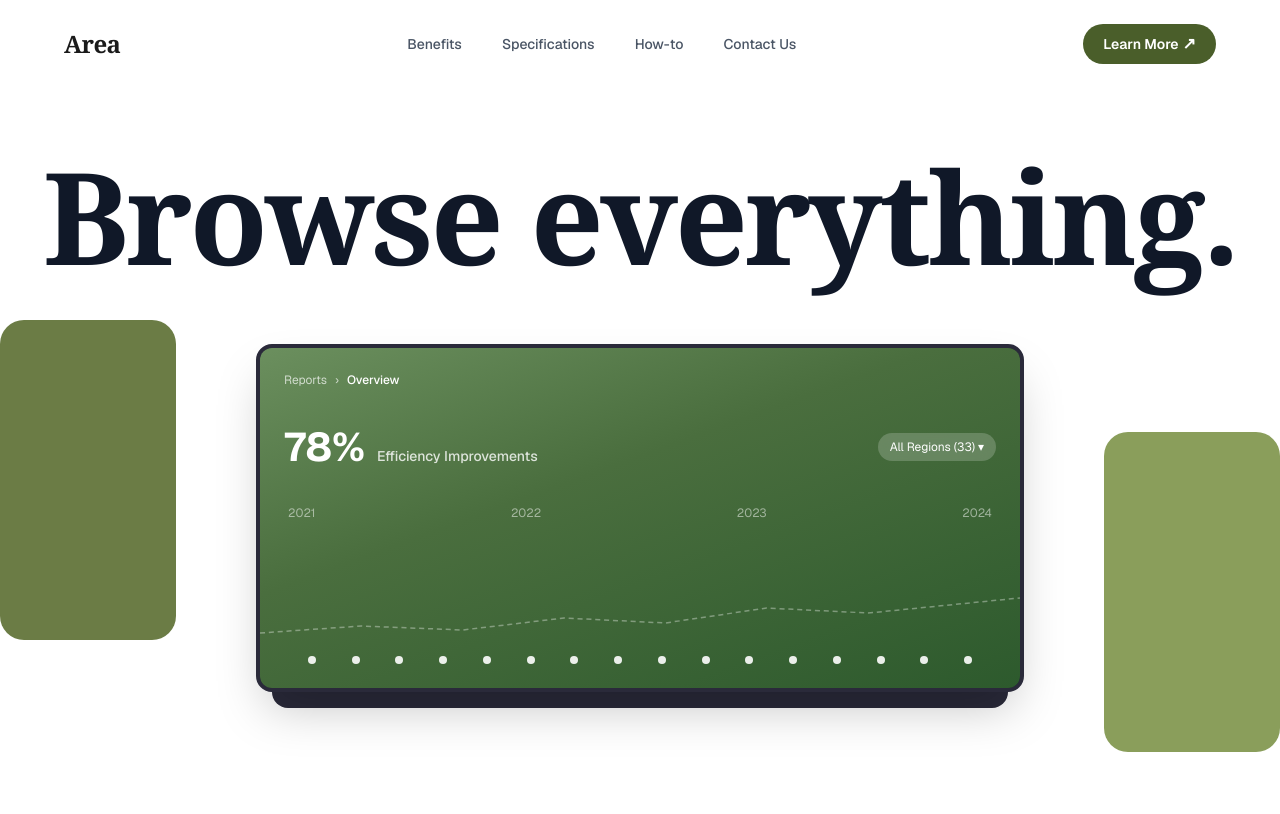
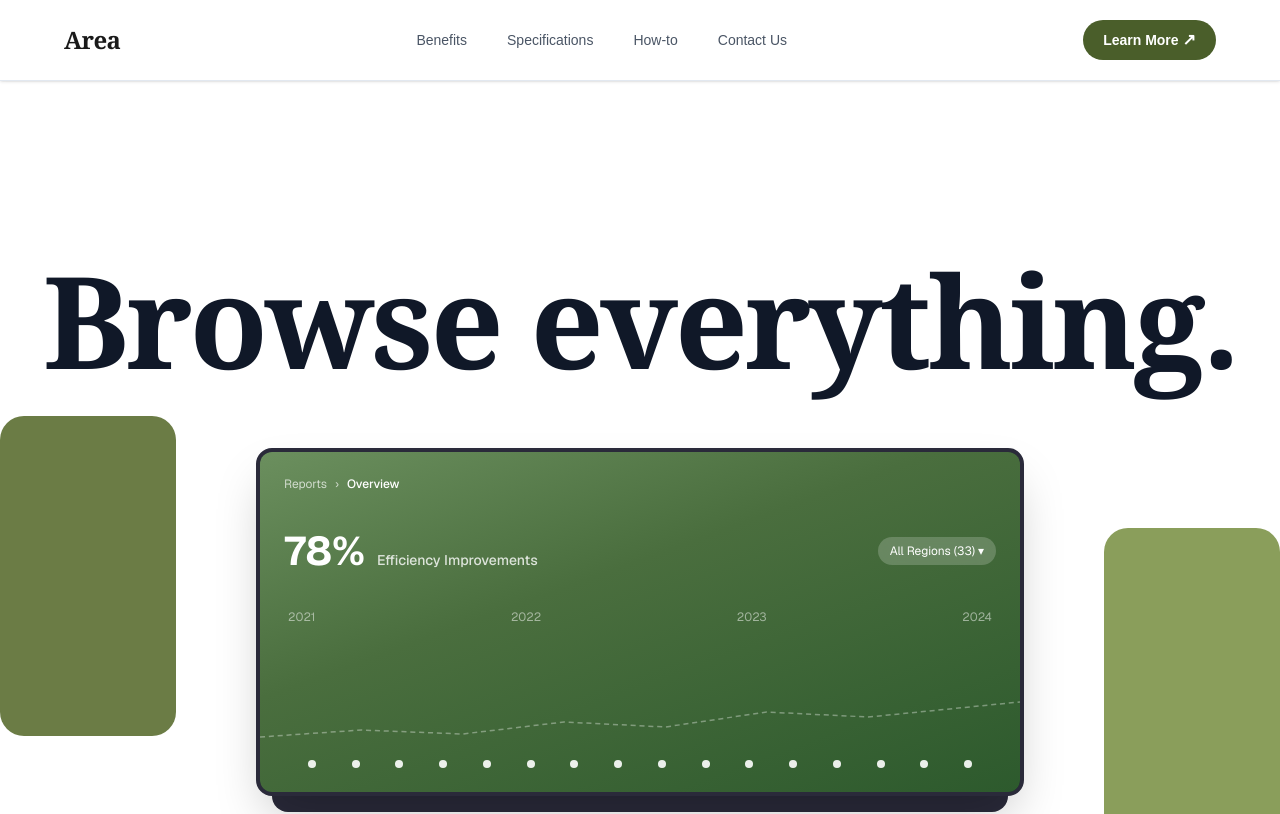
Before and after one commit to crl1005/figma1, a Next.js app: page / in a window 1280 px wide. Shown: the top 814 px of the page. Built offline with nearby package versions, Linux system fonts and the light colour scheme.

Commit message:
add some

```diff
--- /dev/null
+++ b/app/components/Header.tsx
@@ -0,0 +1,42 @@
+export default function Header() {
+  return (
+    <section
+      id="header"
+      className="fixed inset-x-0 top-0 z-50 bg-white shadow-sm border-b border-slate-200"
+    >
+      <div className="mx-auto flex max-w-7xl items-center justify-between px-6 py-5 md:px-16">
+        <a
+          href="#top"
+          className="text-2xl font-semibold tracking-tight"
+          style={{ fontFamily: "Georgia, serif", color: "#1a1a1a" }}
+        >
+          Area
+        </a>
+
+        <ul className="hidden md:flex items-center gap-10 text-sm font-medium text-gray-600">
+          {[
+            { label: 'Benefits', href: '#benefits' },
+            { label: 'Specifications', href: '#specifications' },
+            { label: 'How-to', href: '#how-to' },
+            { label: 'Contact Us', href: '#contact' }
+          ].map((item) => (
+            <li key={item.label}>
+              <a href={item.href} className="hover:text-gray-900 transition-colors duration-200">
+                {item.label}
+              </a>
+            </li>
+          ))}
+        </ul>
+
+        <a
+          href="#contact"
+          className="flex items-center gap-1 text-sm font-semibold text-white px-5 py-2.5 rounded-full transition-opacity duration-200 hover:opacity-90"
+          style={{ backgroundColor: "#4a5e2a" }}
+        >
+          Learn More
+          <span className="text-base leading-none">↗</span>
+        </a>
+      </div>
+    </section>
+  );
+}
--- a/app/components/MainSection.tsx
+++ b/app/components/MainSection.tsx
@@ -1,6 +1,6 @@
 export default function MainSection() {
   return (
-    <section className="relative min-h-screen bg-white overflow-hidden font-sans">
+    <section id="top" className="relative min-h-screen bg-white overflow-hidden font-sans pt-24">
       {/* Background decorative blobs */}
       <div
         className="absolute left-0 top-1/2 -translate-y-1/4 w-44 h-80 rounded-3xl"
@@ -10,40 +10,6 @@ export default function MainSection() {
         className="absolute right-0 top-1/2 translate-y-8 w-44 h-80 rounded-3xl"
         style={{ backgroundColor: "#8a9e5b" }}
       />
-
-      {/* Navbar */}
-      <nav className="relative z-10 flex items-center justify-between px-16 py-6">
-        <span
-          className="text-2xl font-semibold tracking-tight"
-          style={{ fontFamily: "Georgia, serif", color: "#1a1a1a" }}
-        >
-          Area
-        </span>
-
-        <ul className="hidden md:flex items-center gap-10 text-sm font-medium text-gray-600">
-          {[
-            { label: 'Benefits', href: '#benefits' },
-            { label: 'Specifications', href: '#specifications' },
-            { label: 'How-to', href: '#how-to' },
-            { label: 'Contact Us', href: '#contact' }
-          ].map((item) => (
-            <li key={item.label}>
-              <a href={item.href} className="hover:text-gray-900 transition-colors duration-200">
-                {item.label}
-              </a>
-            </li>
-          ))}
-        </ul>
-
-        <a
-          href="#contact"
-          className="flex items-center gap-1 text-sm font-semibold text-white px-5 py-2.5 rounded-full transition-opacity duration-200 hover:opacity-90"
-          style={{ backgroundColor: "#4a5e2a" }}
-        >
-          Learn More
-          <span className="text-base leading-none">↗</span>
-        </a>
-      </nav>
 
       {/* Hero Content */}
       <div className="relative z-10 flex flex-col items-center text-center px-6 pt-16 pb-0">
--- a/app/components/Section4.tsx
+++ b/app/components/Section4.tsx
@@ -8,7 +8,7 @@ export default function Section4() {
 
   return (
     <section className="bg-white px-16 pb-24">
-      <div className="rounded-2xl overflow-hidden mb-16 w-full h-80 md:h-96">
+      <div className="rounded-2xl overflow-hidden mb-16 w-full h-72 md:h-80">
         <img
           src="https://images.unsplash.com/photo-1501854140801-50d01698950b?w=1200&q=80"
           alt="Colorful mountain landscape"
--- a/app/page.tsx
+++ b/app/page.tsx
@@ -6,10 +6,11 @@ import Section5 from "./components/Section5";
 import Section6 from "./components/Section6";
 import Section7 from "./components/Section7";
 import LastSection from "./components/LastSection";
+import Header from "./components/Header";
 
 export default function Home() {
   return (
-    <main>
+    <main className="pt-24">
       <MainSection />
       <Section2 />
       <Section3 />
@@ -18,6 +19,7 @@ export default function Home() {
       <Section6 />
       <Section7 />
       <LastSection />
+      <Header />
 
     </main>
   );
```
